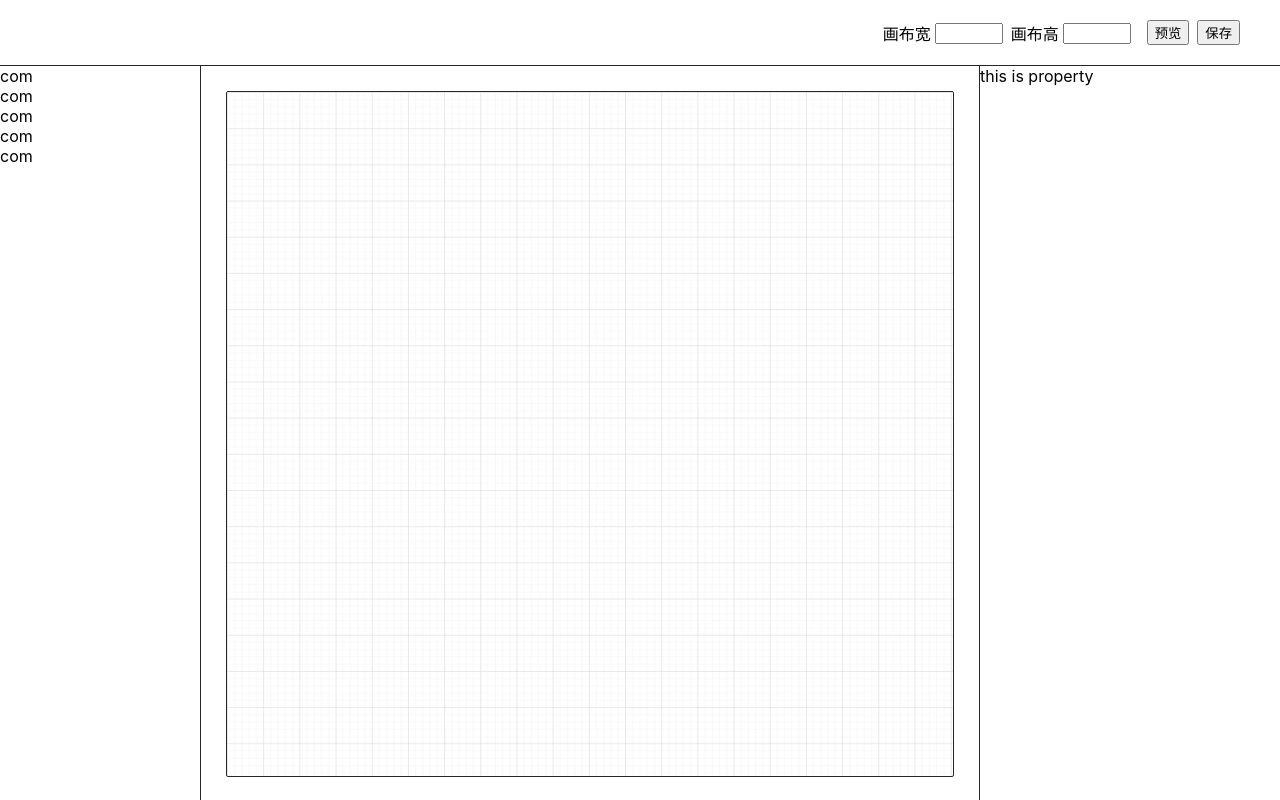
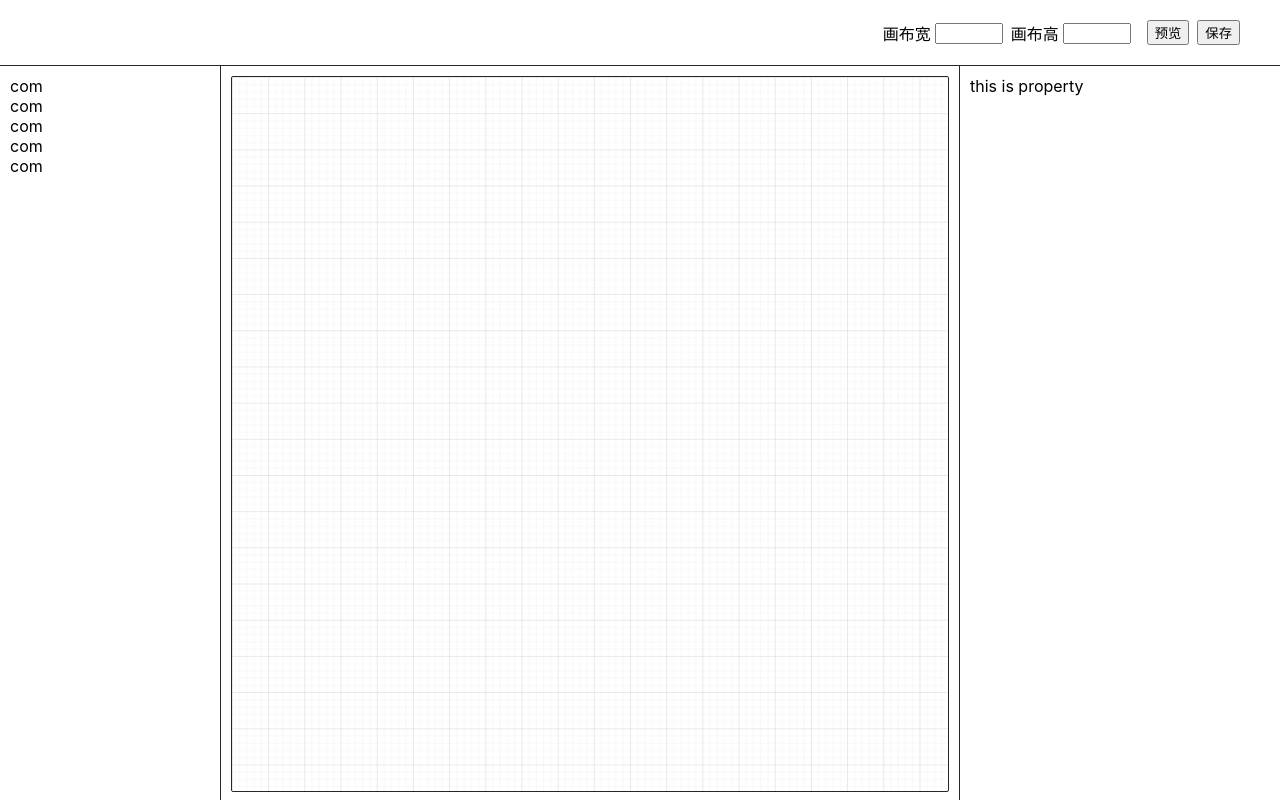
Before and after one commit to ZhangHaoWeb/h5-engine, a React (Create React App) app: page / in a window 1280 px wide. Built offline with nearby package versions, Linux system fonts and the light colour scheme.

Commit message:
update home page.

```diff
--- a/src/sass/home.scss
+++ b/src/sass/home.scss
@@ -23,13 +23,14 @@
 
 .sidebar {
     width: 200px;
+    padding:10px;
     border-right: 1px solid #262626;
 }
 
 .content {
     border-right: 1px solid #262626;
     flex-grow: 1;
-    padding:25px;
+    padding:10px;
 
     .editor {
         border: 1px solid #262626;
@@ -40,4 +41,5 @@
 
 .property {
     width: 300px;
+    padding:10px;
 }
```
